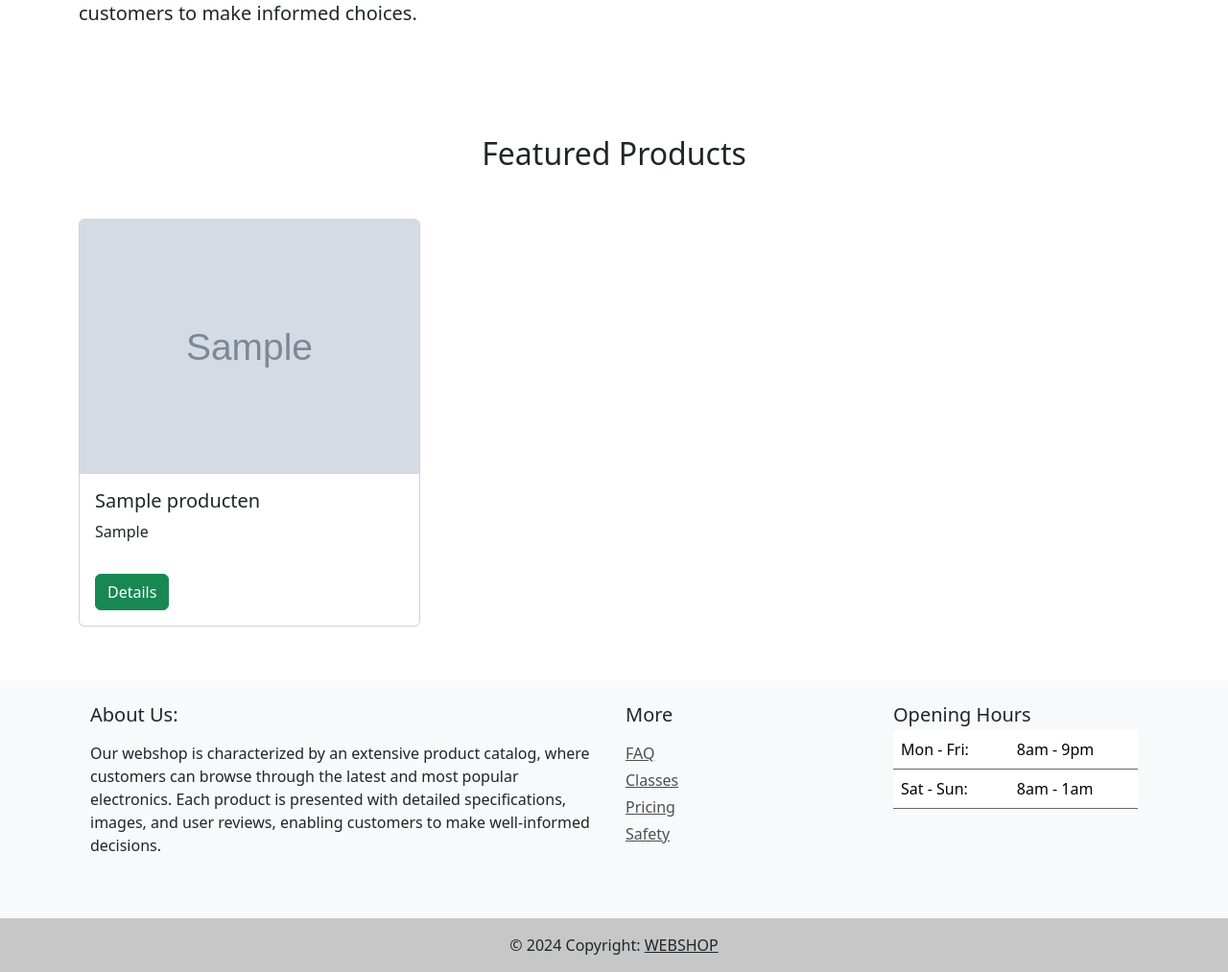
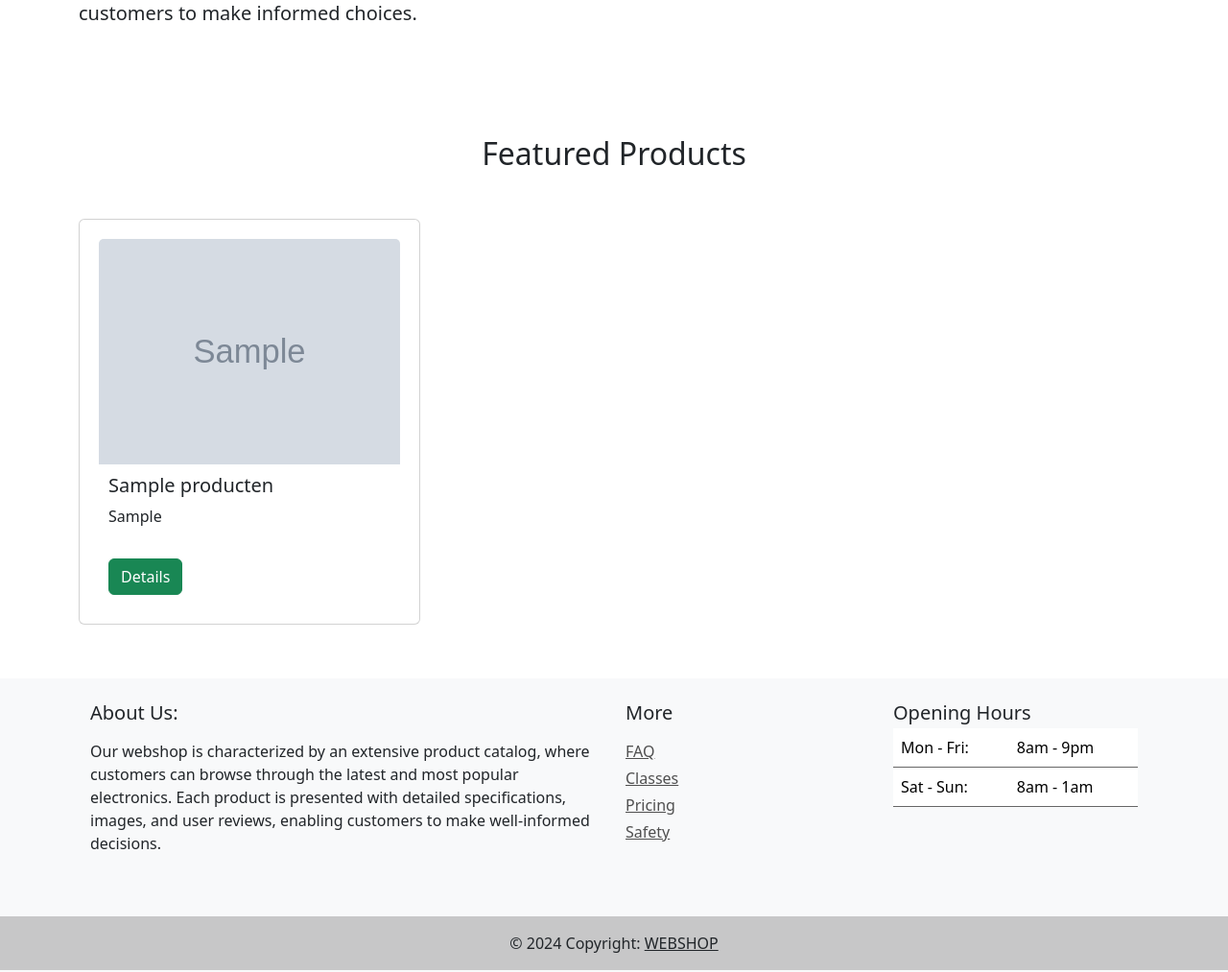
Before and after one commit to dillon-bhatha/backend-eindproject, a PHP site: page /home.php in a window 1280 px wide. Shown: the part 580-1593 px from the top of the page at 96% size. Run offline with PHP 8.4, Linux system fonts and the light colour scheme; tables that the repository leaves empty or names only in its code hold one stand-in row (values such as "Sample post"); grey boxes marked "Sample" are stand-in pictures.

Commit message:
home card klaar

```diff
--- a/home.php
+++ b/home.php
@@ -5,12 +5,22 @@ require_once('db.database.php');
 ?>
 <!DOCTYPE html>
 <html lang="en">
+
 <head>
     <meta charset="UTF-8">
     <meta name="viewport" content="width=device-width, initial-scale=1.0">
     <title>Home</title>
     <link rel="stylesheet" href="https://cdn.jsdelivr.net/npm/bootstrap@5.3.3/dist/css/bootstrap.min.css">
+    <style>
+        div.card-body {
+            padding: 10px;
+        }
+        div.card {
+            padding: 20px;
+        }
+    </style>
 </head>
+
 <body>
     <header>
         <nav class="navbar navbar-expand-lg navbar-light bg-light">
@@ -35,15 +45,15 @@ require_once('db.database.php');
                         <li class="nav-item">
                             <a class="nav-link" href="cart.php">
                                 <svg xmlns="http://www.w3.org/2000/svg" width="23" height="23" fill="currentColor" class="bi bi-cart-plus-fill" viewBox="0 0 16 16">
-                            <path d="M.5 1a.5.5 0 0 0 0 1h1.11l.401 1.607 1.498 7.985A.5.5 0 0 0 4 12h1a2 2 0 1 0 0 4 2 2 0 0 0 0-4h7a2 2 0 1 0 0 4 2 2 0 0 0 0-4h1a.5.5 0 0 0 .491-.408l1.5-8A.5.5 0 0 0 14.5 3H2.89l-.405-1.621A.5.5 0 0 0 2 1zM6 14a1 1 0 1 1-2 0 1 1 0 0 1 2 0m7 0a1 1 0 1 1-2 0 1 1 0 0 1 2 0M9 5.5V7h1.5a.5.5 0 0 1 0 1H9v1.5a.5.5 0 0 1-1 0V8H6.5a.5.5 0 0 1 0-1H8V5.5a.5.5 0 0 1 1 0"/>
+                                    <path d="M.5 1a.5.5 0 0 0 0 1h1.11l.401 1.607 1.498 7.985A.5.5 0 0 0 4 12h1a2 2 0 1 0 0 4 2 2 0 0 0 0-4h7a2 2 0 1 0 0 4 2 2 0 0 0 0-4h1a.5.5 0 0 0 .491-.408l1.5-8A.5.5 0 0 0 14.5 3H2.89l-.405-1.621A.5.5 0 0 0 2 1zM6 14a1 1 0 1 1-2 0 1 1 0 0 1 2 0m7 0a1 1 0 1 1-2 0 1 1 0 0 1 2 0M9 5.5V7h1.5a.5.5 0 0 1 0 1H9v1.5a.5.5 0 0 1-1 0V8H6.5a.5.5 0 0 1 0-1H8V5.5a.5.5 0 0 1 1 0" />
                                 </svg>
                             </a>
                         </li>
                         <li class="nav-item">
                             <a class="nav-link" href="login.php">
                                 <svg xmlns="http://www.w3.org/2000/svg" width="23" height="23" fill="currentColor" class="bi bi-person-circle" viewBox="0 0 16 16">
-                    <path d="M11 6a3 3 0 1 1-6 0 3 3 0 0 1 6 0"/>
-                    <path fill-rule="evenodd" d="M0 8a8 8 0 1 1 16 0A8 8 0 0 1 0 8m8-7a7 7 0 0 0-5.468 11.37C3.242 11.226 4.805 10 8 10s4.757 1.225 5.468 2.37A7 7 0 0 0 8 1"/>
+                                    <path d="M11 6a3 3 0 1 1-6 0 3 3 0 0 1 6 0" />
+                                    <path fill-rule="evenodd" d="M0 8a8 8 0 1 1 16 0A8 8 0 0 1 0 8m8-7a7 7 0 0 0-5.468 11.37C3.242 11.226 4.805 10 8 10s4.757 1.225 5.468 2.37A7 7 0 0 0 8 1" />
                                 </svg>
                             </a>
                         </li>
@@ -155,4 +165,5 @@ require_once('db.database.php');
     </footer>
     <script src="https://cdn.jsdelivr.net/npm/bootstrap@5.3.3/dist/js/bootstrap.bundle.min.js"></script>
 </body>
+
 </html>
```
Lines whose indentation alone changed are shown as unchanged.
